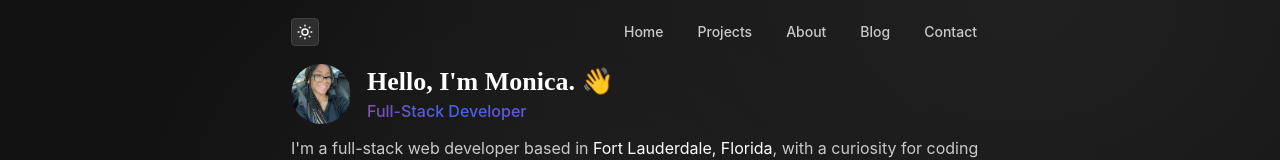
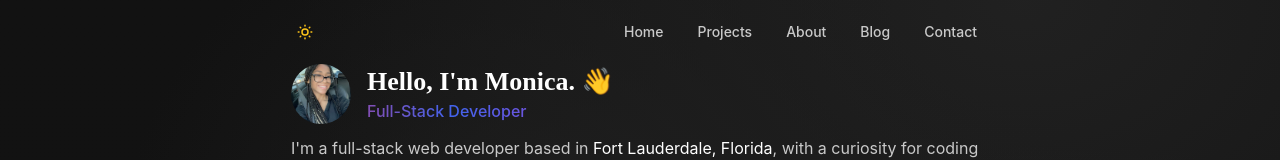
Before and after one commit to monicaalyssa/nextjs-portfolio, a Next.js app: page / in a window 1280 px wide. Shown: the top 160 px of the page. Built offline with nearby package versions, Linux system fonts and the light colour scheme; a web font is replaced by a local one.

Commit message:
Update dark mode toggle color

```diff
--- a/src/app/main/navigation.tsx
+++ b/src/app/main/navigation.tsx
@@ -5,7 +5,6 @@ import { useEffect, useState } from "react";
 
 export default function Navigation() {
     const { setColorScheme } = useMantineColorScheme();
-    const theme = useMantineColorScheme();
     const computedColorScheme = useComputedColorScheme('dark', { getInitialValueInEffect: true });
     const [mounted, setMounted] = useState(false)
 
@@ -43,8 +42,8 @@ export default function Navigation() {
     return (
         <>
         <Flex justify="space-between" align="center" my="xs">
-        <ActionIcon onClick={() => setColorScheme(computedColorScheme === 'light' ? 'dark' : 'light')} variant="default">
-            {computedColorScheme === 'dark' ? <IconSun size={18}></IconSun> : <IconMoonStars size={18}></IconMoonStars>}
+        <ActionIcon onClick={() => setColorScheme(computedColorScheme === 'light' ? 'dark' : 'light')} variant="transparent">
+            {computedColorScheme === 'dark' ? <IconSun color="#fcc419" size={18}></IconSun> : <IconMoonStars color="#364fc7" size={18}></IconMoonStars>}
         </ActionIcon>
         <Flex align="center" gap="xs">
             {links.map((link, key) => (
```
